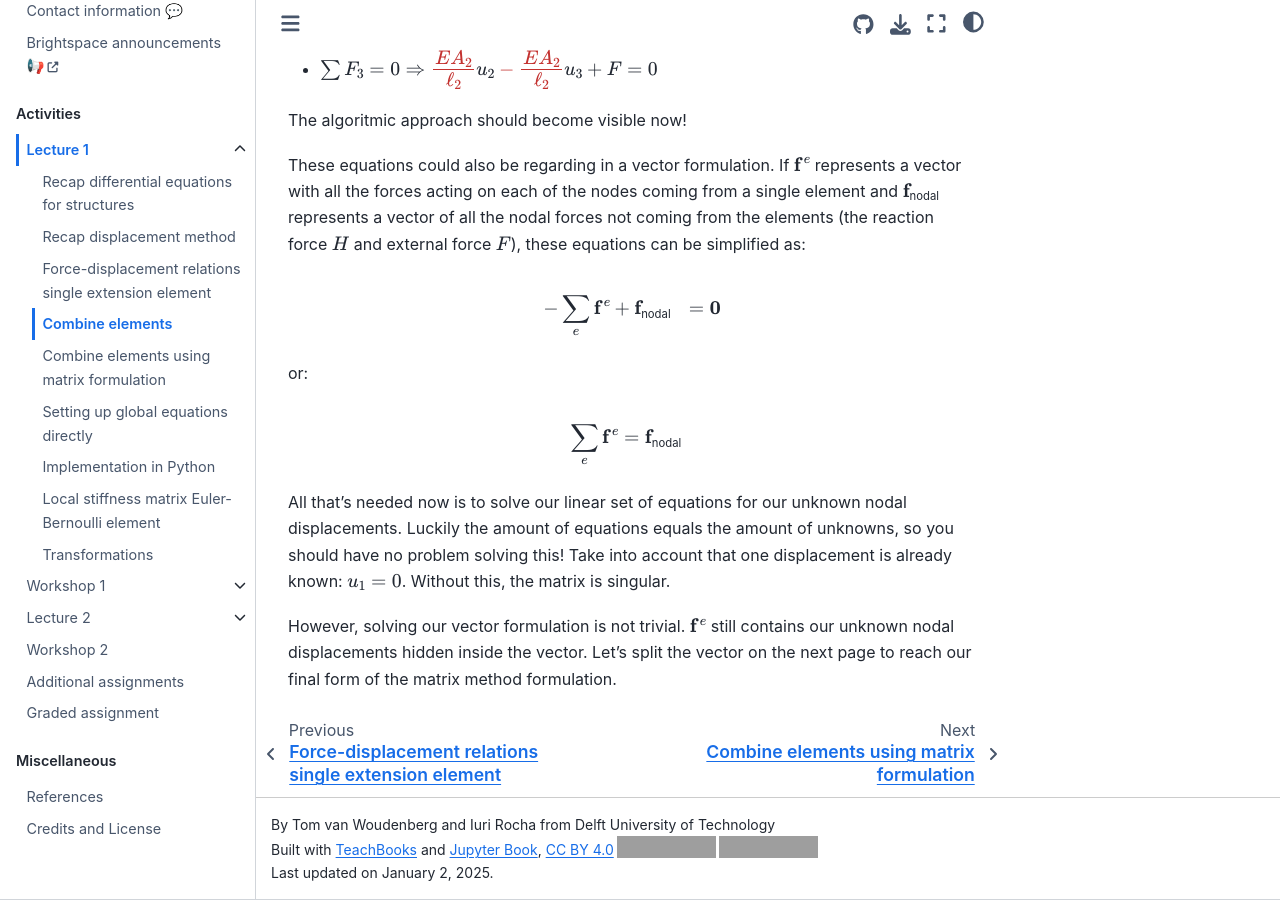
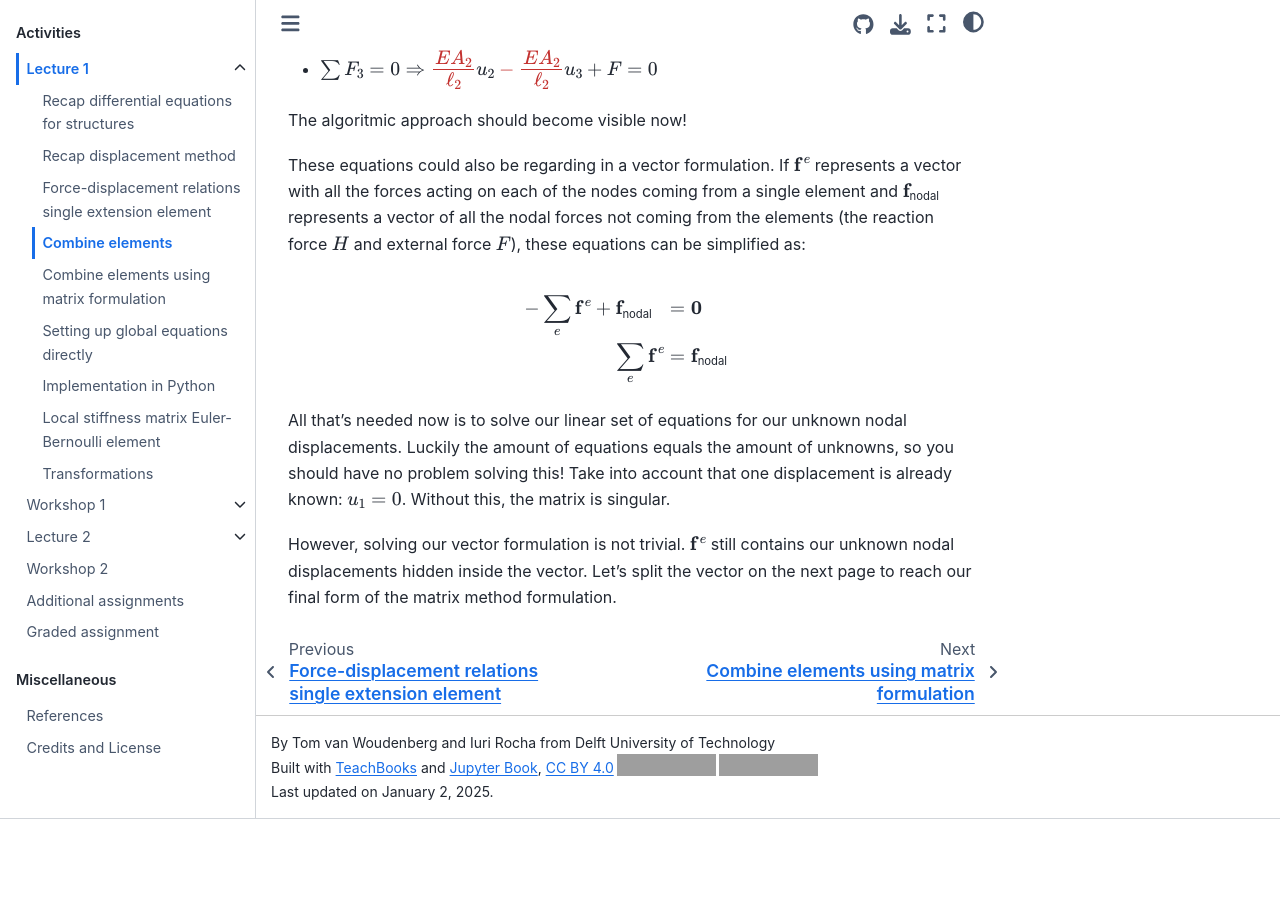
Before and after one commit to sophietenhoor/book, a Jupyter Book: the page built from book/lecture1/combine.md, in a window 1280 px wide and 900 px high, scrolled down 1116 px. Built offline with Jupyter Book 1.0.4 settings and Sphinx 7.4.7 and the Sphinx Book theme 1.1.4, drawn with Linux system fonts in a browser that asks for light colours; comment, search, counter and statistics services are not loaded; after the commit the page ends 1935 px from its top, so only the background shows below that; grey boxes are pictures that could not be loaded.

Commit message:
Update combine.md

```diff
--- a/book/lecture1/combine.md
+++ b/book/lecture1/combine.md
@@ -36,11 +36,8 @@ The algoritmic approach should become visible now!
 
 These equations could also be regarding in a vector formulation. If $\mathbf{f}^e$ represents a vector with all the forces acting on each of the nodes coming from a single element and $\mathbf{f}_\text{nodal}$ represents a vector of all the nodal forces not coming from the elements (the reaction force $H$ and external force $F$), these equations can be simplified as:
 
-$$ -\sum_e\mathbf{f}^e + \mathbf{f}_\text{nodal} = \mathbf{0} $$
-
-or:
-
-$$\sum_e\mathbf{f}^e = \mathbf{f}_\text{nodal} $$
+$$\begin{align} -\sum_e\mathbf{f}^e + \mathbf{f}_\text{nodal}& = \mathbf{0}\\
+\sum_e\mathbf{f}^e& = \mathbf{f}_\text{nodal} \end{align}$$
 
 All that's needed now is to solve our linear set of equations for our unknown nodal displacements. Luckily the amount of equations equals the amount of unknowns, so you should have no problem solving this! Take into account that one displacement is already known: $u_1 = 0$. Without this, the matrix is singular.
 
```
